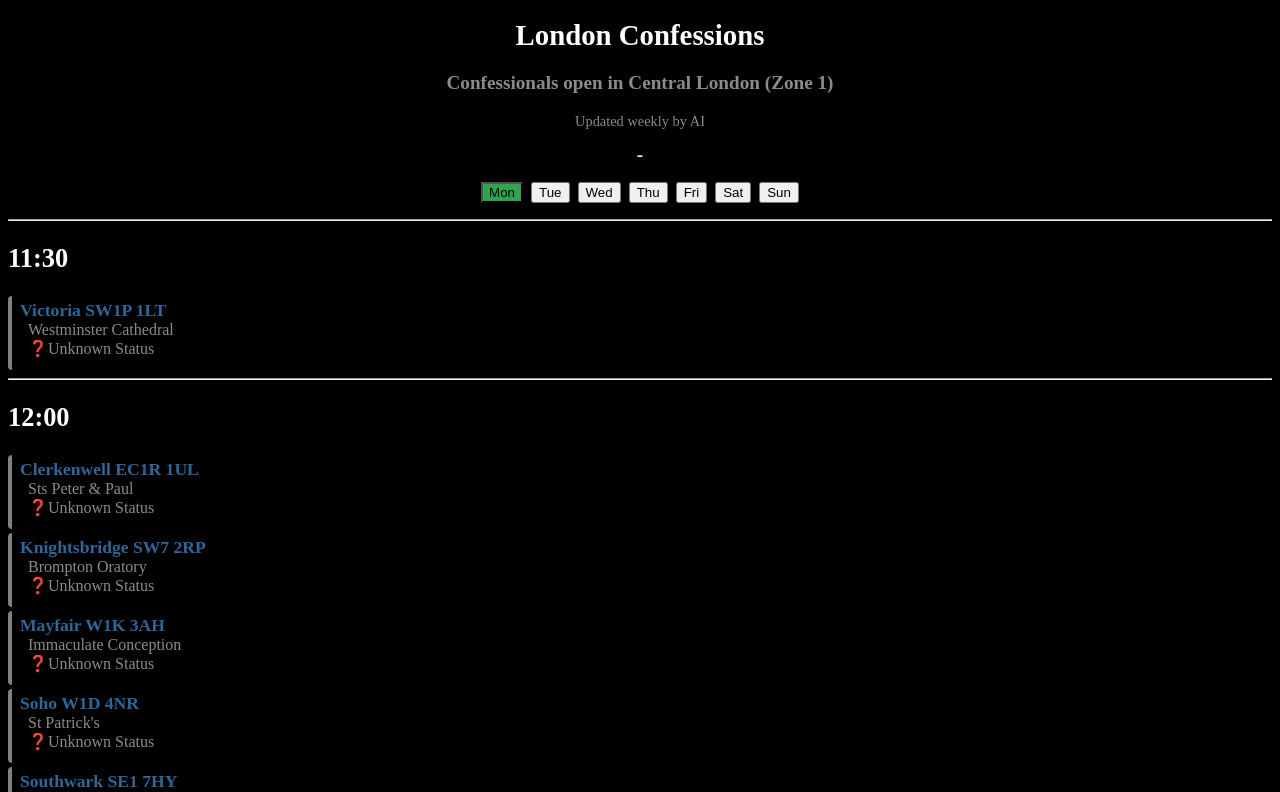
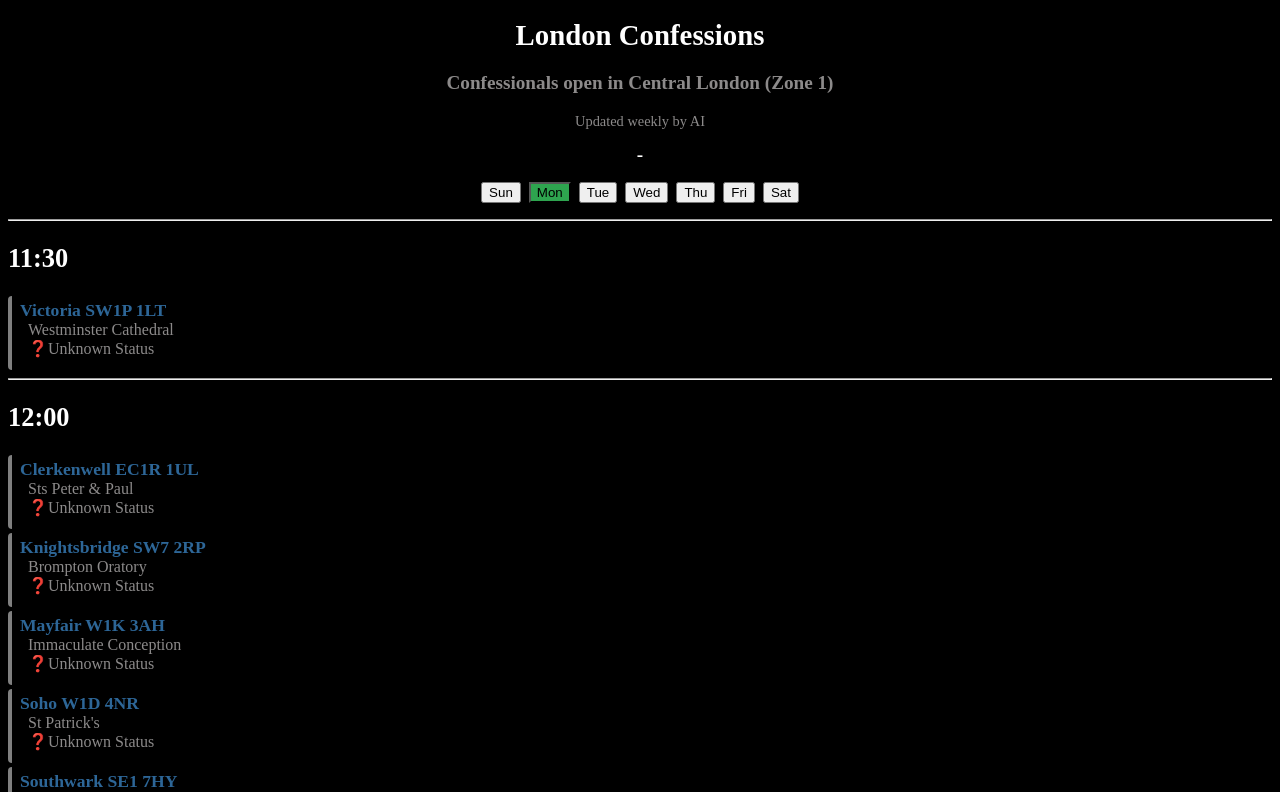
Before and after one commit to sf17490/london-confessions, a Next.js app: page / in a window 1280 px wide. Shown: the top 792 px of the page. Built offline with nearby package versions, Linux system fonts and the light colour scheme.

Commit message:
Ensure that first day selector is Sunday

```diff
--- a/app/components/headingBar.tsx
+++ b/app/components/headingBar.tsx
@@ -9,13 +9,13 @@
 
 function HeadingBar({ selectedDayOfWeek, setDayOfWeek }: HeadingBarProps) {
   const days: DayOfWeek[] = [
+    "Sunday",
     "Monday",
     "Tuesday",
     "Wednesday",
     "Thursday",
     "Friday",
     "Saturday",
-    "Sunday",
   ];
   const dates = generateSundayWeekRange();
   return (
@@ -32,11 +32,12 @@
       </b>
       <p data-testid="dayOfWeekSelectorContainer">
         <b data-testid="dayOfWeekSelector">
-          {days.map((day) => (
+          {days.map((day, index) => (
             <button
               className={day === selectedDayOfWeek ? styles.selected : ""}
               role="button"
-              key={day}
+              key={index}
+              data-testid={day + index}
               onClick={() => {
                 setDayOfWeek(day);
               }}
```
Also changed, not shown: 1 other file (tests, documents, lock files or other folders).
